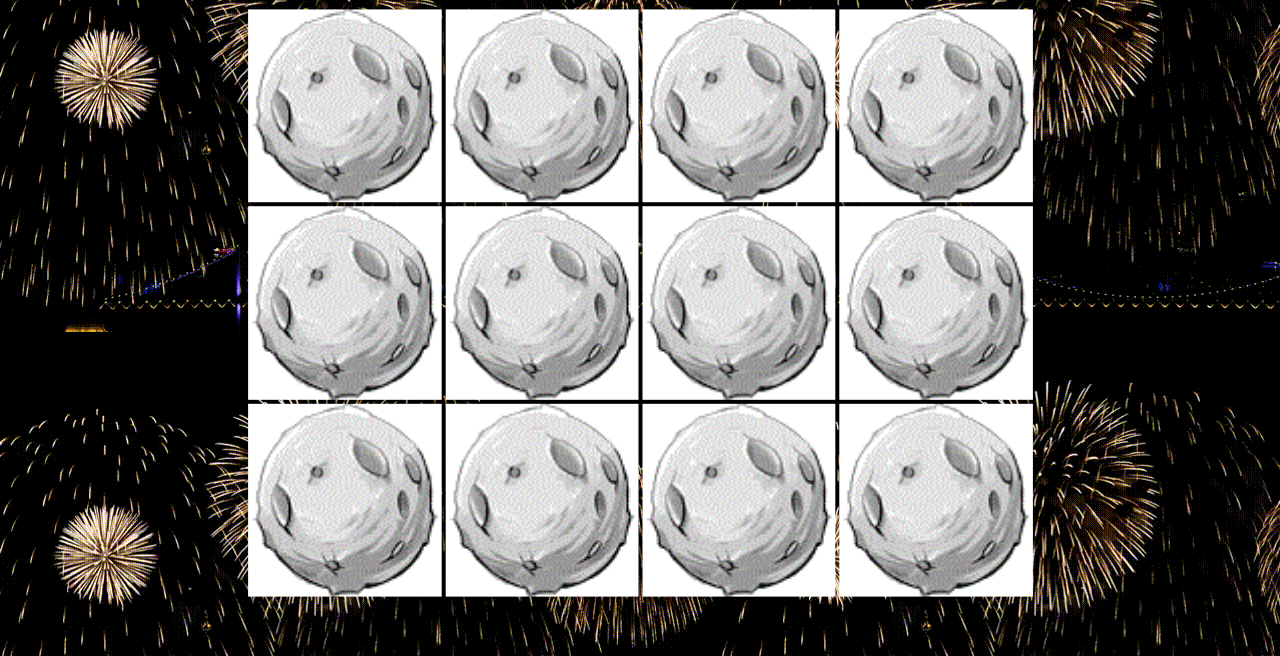
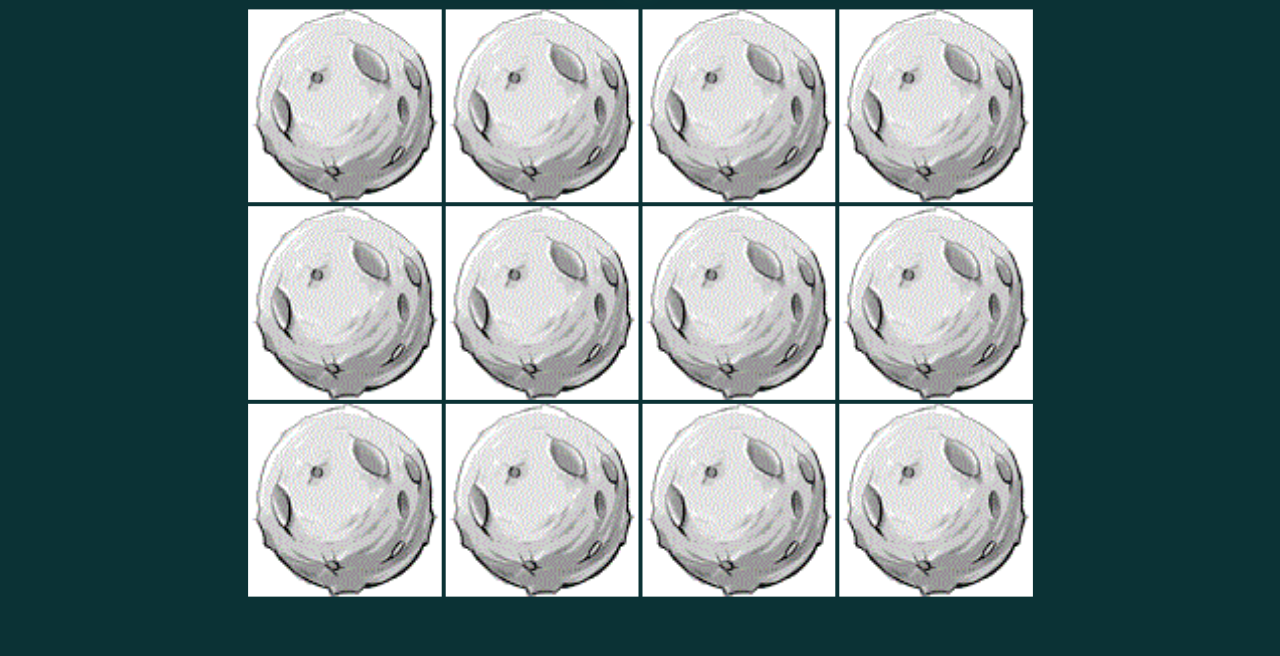
Before and after one commit to Amr-Muhammad/memory-game, a plain HTML site: page index.html in a window 1280 px wide. Shown: the part 144-800 px from the top of the page. Drawn offline with Linux system fonts and the light colour scheme.

Commit message:
backgroundImage update

```diff
--- a/css/style.css
+++ b/css/style.css
@@ -8,7 +8,6 @@ body {
     background-color: #0b3235;
     background-size: auto;
     background-repeat: repeat;
-    background-image: url(../images/gif/MMNbi2fUEIQ8PwYrxmRHo8gUm3O0ehhBUBqBa6hbgAk.gif);
 }
 
 
--- a/js/main.js
+++ b/js/main.js
@@ -44,7 +44,7 @@ function changeSrc(target, index) {
             userScore++
             document.getElementsByClassName('memorygameContainer')[0].style.pointerEvents = 'auto'
             if (userScore == 6) {
-                document.getElementsByTagName('body')[0].style.backgroundImage = "url(../images/gif/MMNbi2fUEIQ8PwYrxmRHo8gUm3O0ehhBUBqBa6hbgAk.gif)"
+                document.getElementsByTagName('body')[0].style.backgroundImage = 'url(../images/gif/MMNbi2fUEIQ8PwYrxmRHo8gUm3O0ehhBUBqBa6hbgAk.gif)'
                 console.log(document.getElementsByTagName('body')[0].style.backgroundImage);
                 alert('Congratulations!')
             }
```
